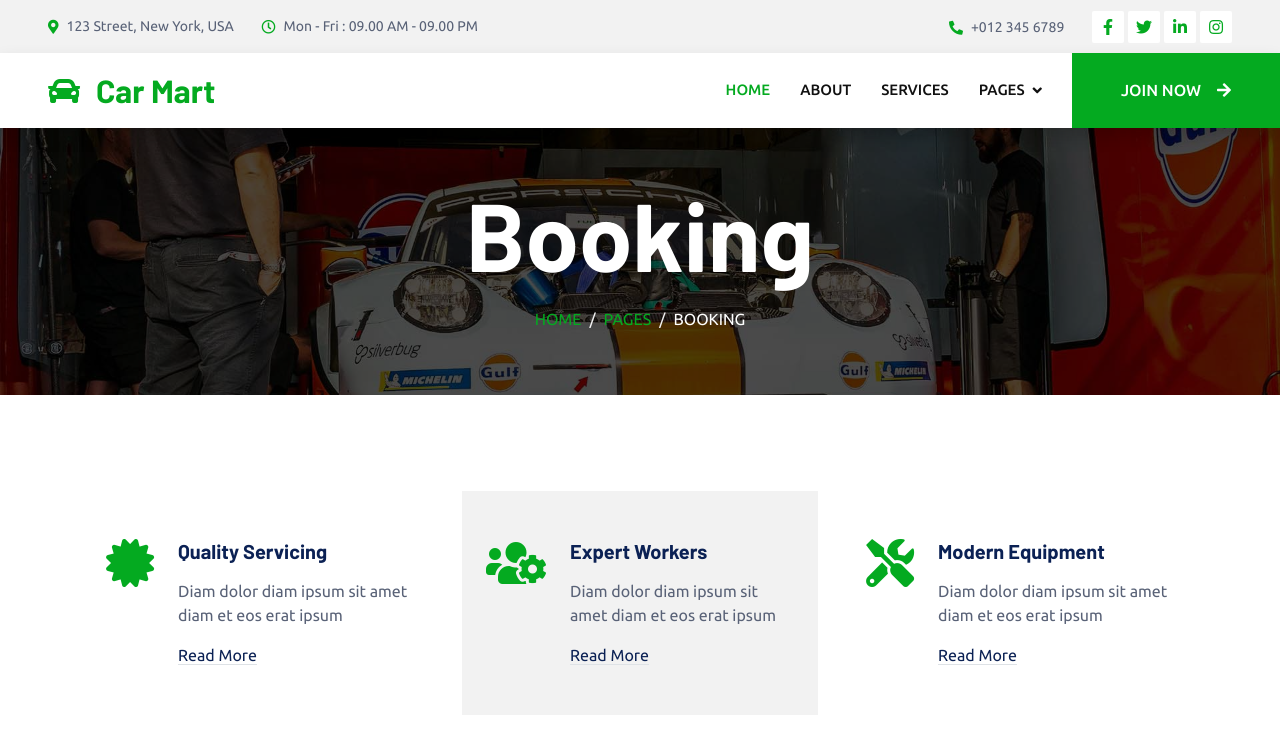
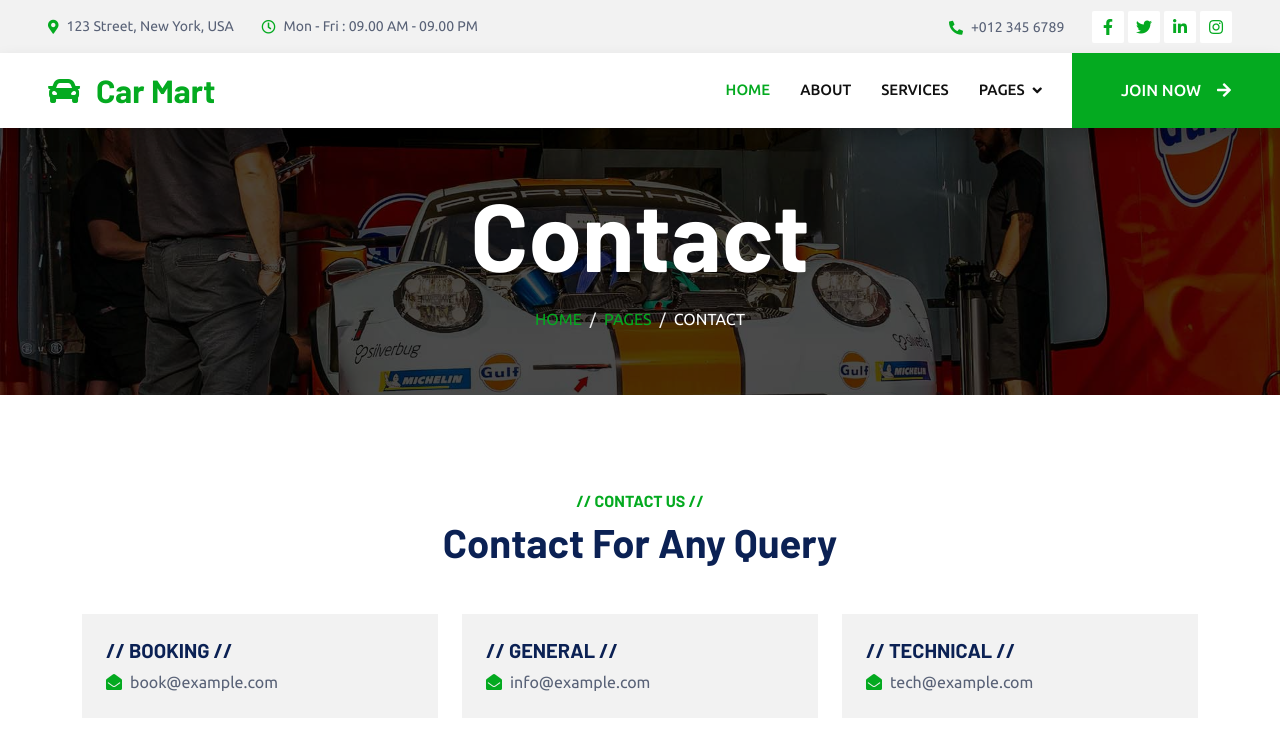
Before and after one commit to Mihiru-Lakshitha/Car-selling-platform, a Django app: page /home/contact/ in a window 1280 px wide. Shown: the top 739 px of the page. Run offline with Django 4.2, Linux system fonts and the light colour scheme; parts of the project's set-up code (start-up, migrations or seed data) failed here and were passed over; some libraries are stand-ins or nearby versions.

Commit message:
Update contact.html

```diff
--- a/home/templates/home/contact.html
+++ b/home/templates/home/contact.html
@@ -1,5 +1,5 @@
+<!DOCTYPE html>
 {% load static %}
-<!DOCTYPE html>
 <html lang="en">
 
 <head>
@@ -74,7 +74,6 @@
     </div>
     <!-- Topbar End -->
 
-
     <!-- Navbar Start -->
     <nav class="navbar navbar-expand-lg bg-white navbar-light shadow sticky-top p-0">
         <a href="{% url 'default_home' %}" class="navbar-brand d-flex align-items-center px-4 px-lg-5">
@@ -92,7 +91,6 @@
                     <a href="#" class="nav-link dropdown-toggle" data-bs-toggle="dropdown">Pages</a>
                     <div class="dropdown-menu fade-up m-0">
                         <a href="http://127.0.0.1:8000/auctions/" class="dropdown-item">Auctions</a>
-                        <a href="{% url 'blog' %}" class="dropdown-item">Blog</a>
                         <a href="{% url 'contact' %}" class="dropdown-item">Contact</a>
                     </div>
                 </div>
@@ -107,12 +105,12 @@
     <div class="container-fluid page-header mb-5 p-0" style="background-image: url(img/carousel-bg-1.jpg);">
         <div class="container-fluid page-header-inner py-5">
             <div class="container text-center">
-                <h1 class="display-3 text-white mb-3 animated slideInDown">Booking</h1>
+                <h1 class="display-3 text-white mb-3 animated slideInDown">Contact</h1>
                 <nav aria-label="breadcrumb">
                     <ol class="breadcrumb justify-content-center text-uppercase">
                         <li class="breadcrumb-item"><a href="#">Home</a></li>
                         <li class="breadcrumb-item"><a href="#">Pages</a></li>
-                        <li class="breadcrumb-item text-white active" aria-current="page">Booking</li>
+                        <li class="breadcrumb-item text-white active" aria-current="page">Contact</li>
                     </ol>
                 </nav>
             </div>
@@ -121,87 +119,73 @@
     <!-- Page Header End -->
 
 
-    <!-- Service Start -->
+    <!-- Contact Start -->
     <div class="container-xxl py-5">
         <div class="container">
+            <div class="text-center wow fadeInUp" data-wow-delay="0.1s">
+                <h6 class="text-primary text-uppercase">// Contact Us //</h6>
+                <h1 class="mb-5">Contact For Any Query</h1>
+            </div>
             <div class="row g-4">
-                <div class="col-lg-4 col-md-6 wow fadeInUp" data-wow-delay="0.1s">
-                    <div class="d-flex py-5 px-4">
-                        <i class="fa fa-certificate fa-3x text-primary flex-shrink-0"></i>
-                        <div class="ps-4">
-                            <h5 class="mb-3">Quality Servicing</h5>
-                            <p>Diam dolor diam ipsum sit amet diam et eos erat ipsum</p>
-                            <a class="text-secondary border-bottom" href="">Read More</a>
+                <div class="col-12">
+                    <div class="row gy-4">
+                        <div class="col-md-4">
+                            <div class="bg-light d-flex flex-column justify-content-center p-4">
+                                <h5 class="text-uppercase">// Booking //</h5>
+                                <p class="m-0"><i class="fa fa-envelope-open text-primary me-2"></i>book@example.com</p>
+                            </div>
+                        </div>
+                        <div class="col-md-4">
+                            <div class="bg-light d-flex flex-column justify-content-center p-4">
+                                <h5 class="text-uppercase">// General //</h5>
+                                <p class="m-0"><i class="fa fa-envelope-open text-primary me-2"></i>info@example.com</p>
+                            </div>
+                        </div>
+                        <div class="col-md-4">
+                            <div class="bg-light d-flex flex-column justify-content-center p-4">
+                                <h5 class="text-uppercase">// Technical //</h5>
+                                <p class="m-0"><i class="fa fa-envelope-open text-primary me-2"></i>tech@example.com</p>
+                            </div>
                         </div>
                     </div>
                 </div>
-                <div class="col-lg-4 col-md-6 wow fadeInUp" data-wow-delay="0.3s">
-                    <div class="d-flex bg-light py-5 px-4">
-                        <i class="fa fa-users-cog fa-3x text-primary flex-shrink-0"></i>
-                        <div class="ps-4">
-                            <h5 class="mb-3">Expert Workers</h5>
-                            <p>Diam dolor diam ipsum sit amet diam et eos erat ipsum</p>
-                            <a class="text-secondary border-bottom" href="">Read More</a>
-                        </div>
-                    </div>
+                <div class="col-md-6 wow fadeIn" data-wow-delay="0.1s">
+                    <iframe class="position-relative rounded w-100 h-100"
+                        src="https://www.google.com/maps/embed?pb=!1m18!1m12!1m3!1d3001156.4288297426!2d-78.01371936852176!3d42.72876761954724!2m3!1f0!2f0!3f0!3m2!1i1024!2i768!4f13.1!3m3!1m2!1s0x4ccc4bf0f123a5a9%3A0xddcfc6c1de189567!2sNew%20York%2C%20USA!5e0!3m2!1sen!2sbd!4v1603794290143!5m2!1sen!2sbd"
+                        frameborder="0" style="min-height: 350px; border:0;" allowfullscreen="" aria-hidden="false"
+                        tabindex="0"></iframe>
                 </div>
-                <div class="col-lg-4 col-md-6 wow fadeInUp" data-wow-delay="0.5s">
-                    <div class="d-flex py-5 px-4">
-                        <i class="fa fa-tools fa-3x text-primary flex-shrink-0"></i>
-                        <div class="ps-4">
-                            <h5 class="mb-3">Modern Equipment</h5>
-                            <p>Diam dolor diam ipsum sit amet diam et eos erat ipsum</p>
-                            <a class="text-secondary border-bottom" href="">Read More</a>
-                        </div>
-                    </div>
-                </div>
-            </div>
-        </div>
-    </div>
-    <!-- Service End -->
-
-
-    <!-- Booking Start -->
-    <div class="container-fluid bg-secondary booking my-5 wow fadeInUp" data-wow-delay="0.1s">
-        <div class="container">
-            <div class="row gx-5">
-                <div class="col-lg-6 py-5">
-                    <div class="py-5">
-                        <h1 class="text-white mb-4">Certified and Award Winning Car Repair Service Provider</h1>
-                        <p class="text-white mb-0">Eirmod sed tempor lorem ut dolores. Aliquyam sit sadipscing kasd ipsum. Dolor ea et dolore et at sea ea at dolor, justo ipsum duo rebum sea invidunt voluptua. Eos vero eos vero ea et dolore eirmod et. Dolores diam duo invidunt lorem. Elitr ut dolores magna sit. Sea dolore sanctus sed et. Takimata takimata sanctus sed.</p>
-                    </div>
-                </div>
-                <div class="col-lg-6">
-                    <div class="bg-primary h-100 d-flex flex-column justify-content-center text-center p-5 wow zoomIn" data-wow-delay="0.6s">
-                        <h1 class="text-white mb-4">Book For A Service</h1>
+                <div class="col-md-6">
+                    <div class="wow fadeInUp" data-wow-delay="0.2s">
+                        <p class="mb-4">The contact form is currently inactive. Get a functional and working contact form with Ajax & PHP in a few minutes. Just copy and paste the files, add a little code and you're done. <a href="https://htmlcodex.com/contact-form">Download Now</a>.</p>
                         <form>
                             <div class="row g-3">
-                                <div class="col-12 col-sm-6">
-                                    <input type="text" class="form-control border-0" placeholder="Your Name" style="height: 55px;">
+                                <div class="col-md-6">
+                                    <div class="form-floating">
+                                        <input type="text" class="form-control" id="name" placeholder="Your Name">
+                                        <label for="name">Your Name</label>
+                                    </div>
                                 </div>
-                                <div class="col-12 col-sm-6">
-                                    <input type="email" class="form-control border-0" placeholder="Your Email" style="height: 55px;">
-                                </div>
-                                <div class="col-12 col-sm-6">
-                                    <select class="form-select border-0" style="height: 55px;">
-                                        <option selected>Select A Service</option>
-                                        <option value="1">Service 1</option>
-                                        <option value="2">Service 2</option>
-                                        <option value="3">Service 3</option>
-                                    </select>
-                                </div>
-                                <div class="col-12 col-sm-6">
-                                    <div class="date" id="date1" data-target-input="nearest">
-                                        <input type="text"
-                                            class="form-control border-0 datetimepicker-input"
-                                            placeholder="Service Date" data-target="#date1" data-toggle="datetimepicker" style="height: 55px;">
+                                <div class="col-md-6">
+                                    <div class="form-floating">
+                                        <input type="email" class="form-control" id="email" placeholder="Your Email">
+                                        <label for="email">Your Email</label>
                                     </div>
                                 </div>
                                 <div class="col-12">
-                                    <textarea class="form-control border-0" placeholder="Special Request"></textarea>
+                                    <div class="form-floating">
+                                        <input type="text" class="form-control" id="subject" placeholder="Subject">
+                                        <label for="subject">Subject</label>
+                                    </div>
                                 </div>
                                 <div class="col-12">
-                                    <button class="btn btn-secondary w-100 py-3" type="submit">Book Now</button>
+                                    <div class="form-floating">
+                                        <textarea class="form-control" placeholder="Leave a message here" id="message" style="height: 100px"></textarea>
+                                        <label for="message">Message</label>
+                                    </div>
+                                </div>
+                                <div class="col-12">
+                                    <button class="btn btn-primary w-100 py-3" type="submit">Send Message</button>
                                 </div>
                             </div>
                         </form>
@@ -210,28 +194,7 @@
             </div>
         </div>
     </div>
-    <!-- Booking End -->
-
-
-    <!-- Call To Action Start -->
-    <div class="container-xxl py-5 wow fadeInUp" data-wow-delay="0.1s">
-        <div class="container">
-            <div class="row g-4">
-                <div class="col-lg-8 col-md-6">
-                    <h6 class="text-primary text-uppercase">// Call To Action //</h6>
-                    <h1 class="mb-4">Have Any Pre Booking Question?</h1>
-                    <p class="mb-0">Lorem diam ea sit dolor labore. Clita et dolor erat sed est lorem sed et sit. Diam sed duo magna erat et stet clita ea magna ea sed, sit labore magna lorem tempor justo rebum dolores. Eos dolor sea erat amet et, lorem labore lorem at dolores. Stet ea ut justo et, clita et et ipsum diam.</p>
-                </div>
-                <div class="col-lg-4 col-md-6">
-                    <div class="bg-primary d-flex flex-column justify-content-center text-center h-100 p-4">
-                        <h3 class="text-white mb-4"><i class="fa fa-phone-alt me-3"></i>+012 345 6789</h3>
-                        <a href="" class="btn btn-secondary py-3 px-5">Contact Us<i class="fa fa-arrow-right ms-3"></i></a>
-                    </div>
-                </div>
-            </div>
-        </div>
-    </div>
-    <!-- Call To Action End -->
+    <!-- Contact End -->
 
 
         <!-- Bidding Footer Start -->
@@ -299,7 +262,6 @@
     <!-- Back to Top -->
     <a href="#" class="btn btn-lg btn-primary btn-lg-square back-to-top"><i class="bi bi-arrow-up"></i></a>
 
-
     <!-- JavaScript Libraries -->
     <script src="https://code.jquery.com/jquery-3.4.1.min.js"></script>
     <script src="https://cdn.jsdelivr.net/npm/bootstrap@5.0.0/dist/js/bootstrap.bundle.min.js"></script>
```
